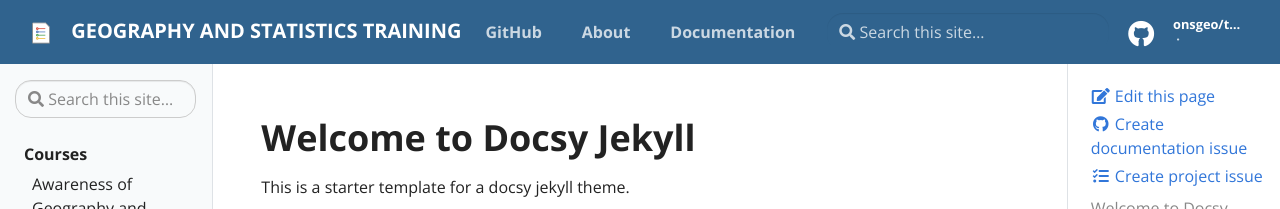
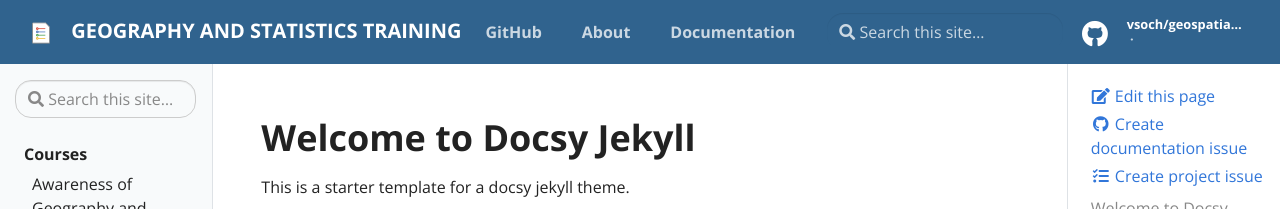
Before and after one commit to ONSgeo/geospatial-training, a Jekyll site: the page built from pages/index.md, in a window 1280 px wide. Shown: the top 209 px of the page. Built offline with Jekyll 4.4.1, drawn with Linux system fonts in a browser that asks for light colours.

Commit message:
update after repo rename

```diff
--- a/_config.yml
+++ b/_config.yml
@@ -21,15 +21,15 @@
   Training provided by the Office for National Statistics Geospatial Team to help
   and support you in the use of geography for statistics.
 # DO NOT CHANGE THE LINE OF THIS FILE without editing .circleci/circle_urls.sh
-baseurl: "/training3" # the subpath of your site, e.g. /blog
+baseurl: "/geospatial-training" # the subpath of your site, e.g. /blog
 
 # This is mostly for testing
 url: "https://onsgeo.github.io" # the base hostname & protocol for your site
 
 # Social (First three Required)
-repo: "https://github.com/onsgeo/training3"
-github_user: "onsgeo"
-github_repo: "training3"
+repo: "https://github.com/onsgeo/geospatial-training"
+github_user: "vsoch"
+github_repo: "geospatial-training"
 
 # Optional
 twitter: ONSGeography
@@ -44,7 +44,7 @@
 # google-analytics: UA-XXXXXXXXXX
 # Image and (square) dimension for logo (don't start with /)
 # If commented, will use material hat theme
-logo: "ons_logo.png"
+# logo: "assets/img/logo/SRCC-square-red.png"
 logo_pixels: 34
 color: "#30638e"
 # color: "#8c1515" # primary color for header, buttons
@@ -86,7 +86,7 @@
       layout: "page"
   -
     scope:
-      path: "_posts"
+      path: "posts"
       type: "posts"
     values:
       layout: "post"
--- a/_data/toc.yml
+++ b/_data/toc.yml
@@ -13,7 +13,7 @@
         - title: Working with geographic data
           url: "docs/awareness_of_geog_and_stats#working-with-geographic-data"
     - title: "Introduction to QGIS"
-      url: "docs/intro_to_qgis/Introduction_to_QGIS"
+      url: "docs/intro_to_qgis"
       children:
         - title: QGIS Basics
           url: "docs/intro_to_qgis#qgis-basics"
```
